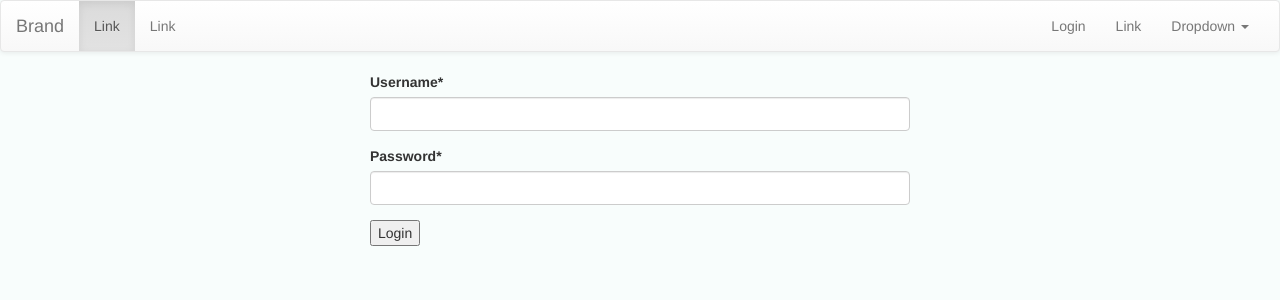
After one commit to Teofil33/Srvup10, a Django app: page /login/ in a window 1280 px wide. The commit adds this page. Shown: the top 300 px of the page. Run offline with Django 3.2, Linux system fonts and the light colour scheme; some libraries are stand-ins or nearby versions.

Commit message:
Login, Logout

```diff
--- /dev/null
+++ b/src/requirements.txt
@@ -0,0 +1,2 @@
+Django==1.10.4
+django-crispy-forms==1.6.1
--- /dev/null
+++ b/src/srvup/forms.py
@@ -0,0 +1,5 @@
+from django import forms
+
+class LoginForm(forms.Form):
+	username = forms.CharField()
+	password = forms.CharField(widget=forms.PasswordInput)
--- a/src/srvup/settings.py
+++ b/src/srvup/settings.py
@@ -37,6 +37,7 @@ INSTALLED_APPS = [
     'django.contrib.sessions',
     'django.contrib.messages',
     'django.contrib.staticfiles',
+    'crispy_forms',
     'videos',
 ]
 
@@ -125,3 +126,7 @@ STATICFILES_DIRS = [
 ]
 
 STATIC_ROOT = os.path.join(os.path.dirname(BASE_DIR), 'static', 'static_root')
+
+LOGIN_URL = '/login/'
+
+CRISPY_TEMPLATE_PACK = 'bootstrap3'
--- a/src/srvup/urls.py
+++ b/src/srvup/urls.py
@@ -20,5 +20,7 @@ from . import views
 
 urlpatterns = [
     url(r'^admin/', admin.site.urls),
+    url(r'^login/$', views.auth_login, name="login"),
+    url(r'^logout/$', views.auth_logout, name="logout"),
     url(r'^$', views.home, name="home"),
 ]
--- a/src/srvup/views.py
+++ b/src/srvup/views.py
@@ -1,12 +1,42 @@
-from django.shortcuts import render
+from django.contrib.auth import authenticate, login, logout
+from django.shortcuts import render, redirect
+from django.utils.safestring import mark_safe
+from django.contrib.auth.decorators import login_required
 
 from videos.models import Video
+from .forms import LoginForm
 
+@login_required(login_url='/login/')
 def home(request):
 	title = "Videos"
 	videos = Video.objects.all()
+	embeds = []
+	for vid in videos:
+		code = mark_safe(vid.embed_code)
+		embeds.append("%s" %(code))
 	context = {
 		"title": title,
-		"videos": videos
+		"videos": videos,
+		"embeds": embeds,
 	}
 	return render(request, "videos.html", context)
+
+def auth_login(request):
+	form = LoginForm(request.POST or None)
+	#next_url = request.GET.get("next")
+	if form.is_valid():
+		username = form.cleaned_data.get("username")
+		password = form.cleaned_data.get("password")
+		user = authenticate(username=username, password=password)
+		#if user.is_authenticated():
+		if user is not None:
+			login(request, user)
+			return redirect("home")
+	context = {
+		"form": form
+	}
+	return render(request, "login.html", context)
+
+def auth_logout(request):
+	logout(request)
+	return render(request, "logout.html", {})
--- /dev/null
+++ b/src/templates/login.html
@@ -0,0 +1,14 @@
+{% extends "base.html" %}
+{% load crispy_forms_tags %}
+
+{% block title %} {{ block.super }} | Login {% endblock title %}
+
+{% block content %}
+	<div class="col-sm-6 col-sm-offset-3">
+		<form method="POST" action=".">
+			{% csrf_token %}
+			{{ form|crispy }}
+			<input type="submit" value="Login">
+		</form>
+	</div>
+{% endblock content %}
--- a/src/templates/navbar.html
+++ b/src/templates/navbar.html
@@ -16,20 +16,14 @@
       <ul class="nav navbar-nav">
         <li class="active"><a href="#">Link <span class="sr-only">(current)</span></a></li>
         <li><a href="#">Link</a></li>
-        <li class="dropdown">
-          <a href="#" class="dropdown-toggle" data-toggle="dropdown" role="button" aria-haspopup="true" aria-expanded="false">Dropdown <span class="caret"></span></a>
-          <ul class="dropdown-menu">
-            <li><a href="#">Action</a></li>
-            <li><a href="#">Another action</a></li>
-            <li><a href="#">Something else here</a></li>
-            <li role="separator" class="divider"></li>
-            <li><a href="#">Separated link</a></li>
-            <li role="separator" class="divider"></li>
-            <li><a href="#">One more separated link</a></li>
-          </ul>
-        </li>
       </ul>
       <ul class="nav navbar-nav navbar-right">
+        {% if user.is_authenticated %}
+        <li><a href="#">Hello, {{ user }}</a></li>
+        <li><a href="{% url 'logout' %}">Logout</a></li>
+        {% else %}
+        <li><a href="{% url 'login' %}">Login</a></li>
+        {% endif %}
         <li><a href="#">Link</a></li>
         <li class="dropdown">
           <a href="#" class="dropdown-toggle" data-toggle="dropdown" role="button" aria-haspopup="true" aria-expanded="false">Dropdown <span class="caret"></span></a>
--- a/src/templates/videos.html
+++ b/src/templates/videos.html
@@ -10,5 +10,6 @@
 		{{ video.embed_code|safe }}
 		<hr/>
 		{% endfor %}
+
 	</div>
 {% endblock %}
```
Also changed, not shown: src/templates/logout.html (added, +11 -0 lines), src/db.sqlite3, 4 other files.
